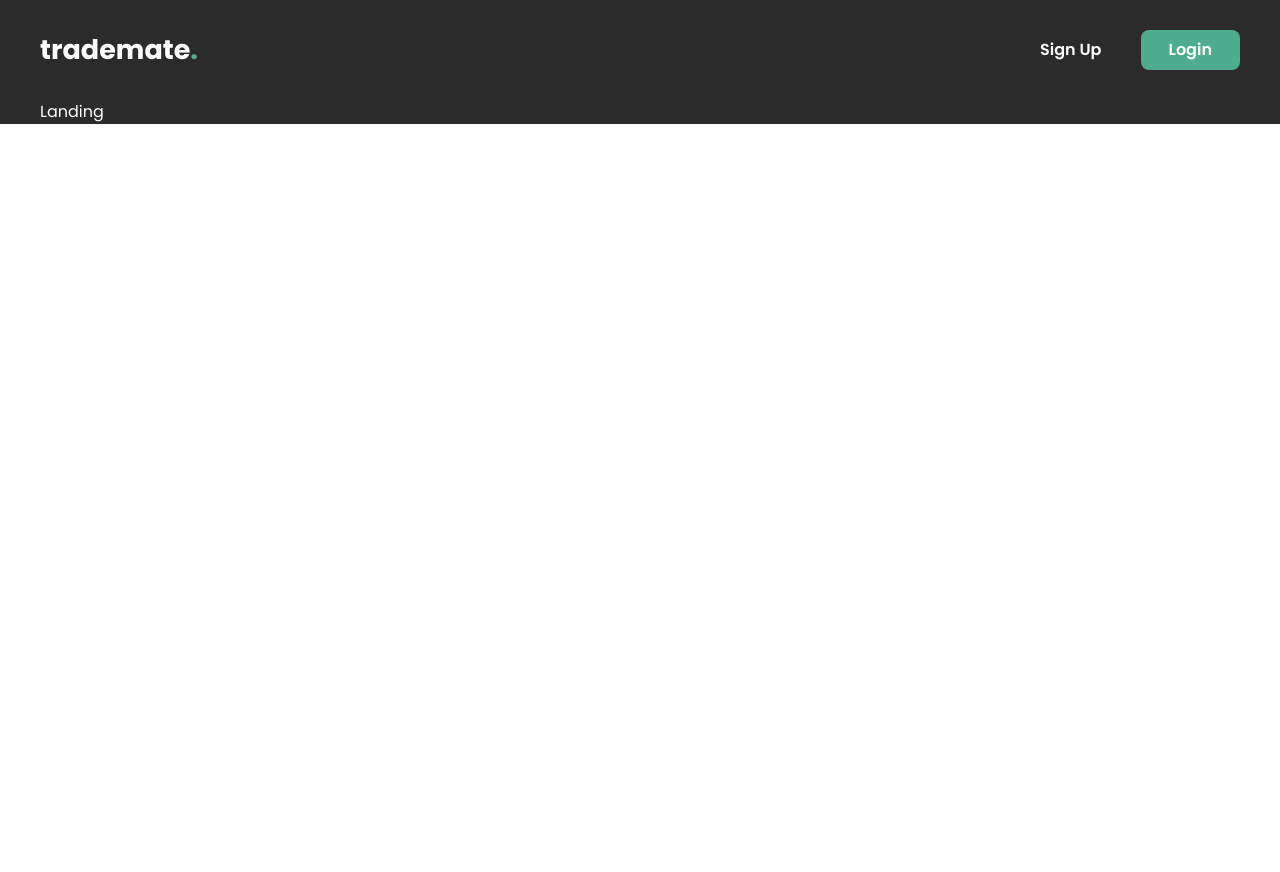
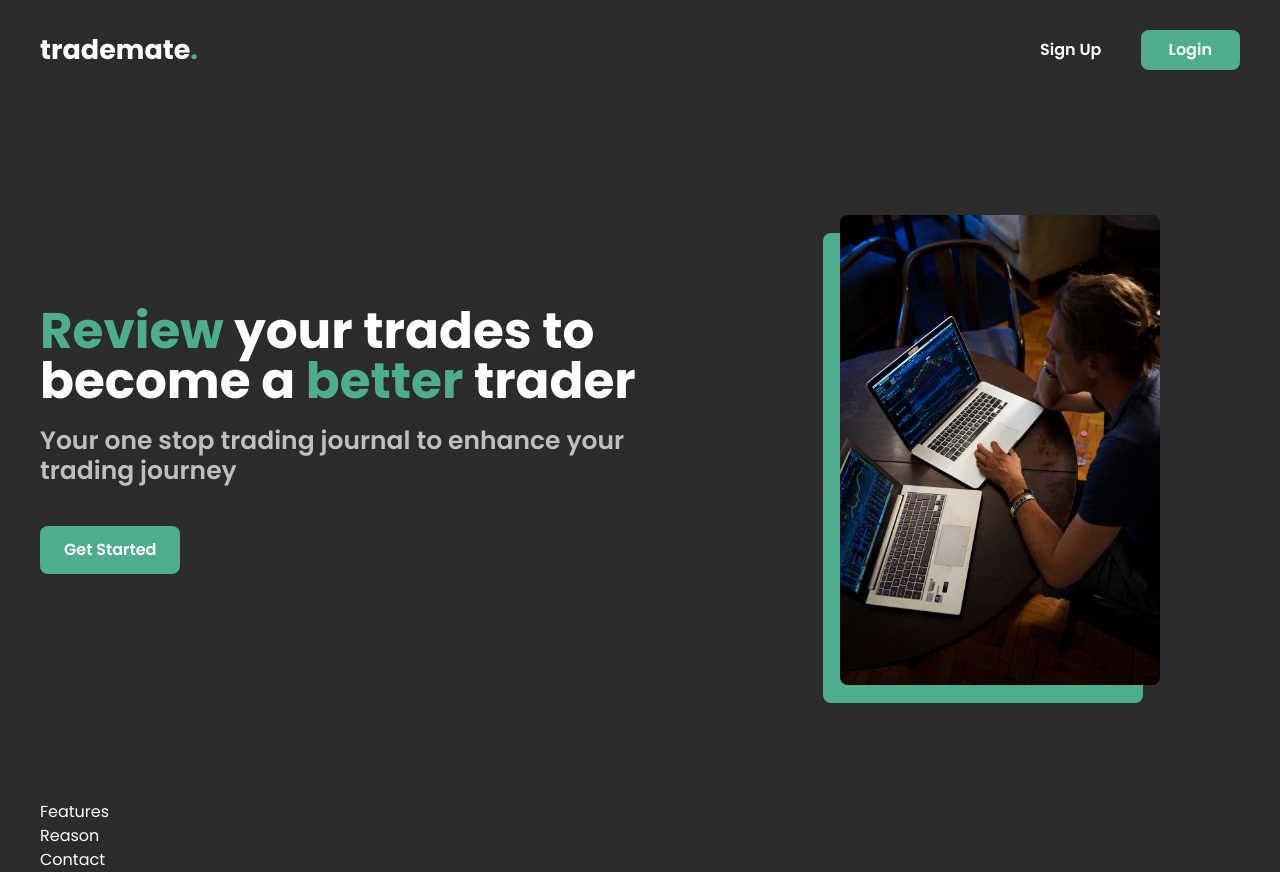
Before and after one commit to teoyi/trademate, a React (Vite) app in the folder client/: page / in a window 1280 px wide. Before the commit the page ends 800 px from the top, so only its background shows below. Built offline with nearby package versions, Linux system fonts and the light colour scheme.

Commit message:
Completed hero section

```diff
--- a/client/src/components/Home/Landing.tsx
+++ b/client/src/components/Home/Landing.tsx
@@ -1,8 +1,17 @@
 import React from 'react'
+import Contact from './comp/Contact'
+import Features from './comp/Features'
+import Hero from './comp/Hero'
+import Reason from './comp/Reason'
 
 const Landing = () => {
   return (
-    <div>Landing</div>
+    <>
+      <Hero />
+      <Features />
+      <Reason />
+      <Contact />
+    </>
   )
 }
 
--- a/client/src/components/Home/comp/Contact.tsx
+++ b/client/src/components/Home/comp/Contact.tsx
@@ -0,0 +1,9 @@
+import React from 'react'
+
+const Contact = () => {
+  return (
+    <div>Contact</div>
+  )
+}
+
+export default Contact
--- a/client/src/components/Home/comp/Features.tsx
+++ b/client/src/components/Home/comp/Features.tsx
@@ -0,0 +1,9 @@
+import React from 'react'
+
+const Features = () => {
+  return (
+    <div>Features</div>
+  )
+}
+
+export default Features
--- a/client/src/components/Home/comp/Hero.tsx
+++ b/client/src/components/Home/comp/Hero.tsx
@@ -0,0 +1,29 @@
+import React from 'react'
+import { Link } from 'react-router-dom'
+import hero from "../../../assets/hero-1.jpg"
+
+const Hero = () => {
+  return (
+    <section className='h-no-scroll-l flex flex-row justify-start items-center'>
+        <div className='flex flex-col justify-center items-start w-3/5'>
+            <h1 className='font-bold xl:text-[50px] leading-[50px] pointer-events-none xl:-mt-5 2xl:-mt-10'>
+                <span className='text-accent'>Review</span>
+                <span> your trades to<br/></span>
+                <span>become a</span>
+                <span className='text-accent'> better</span>
+                <span> trader</span>
+            </h1>
+            <p className='text-secondary-text pointer-events-none font-semibold xl:text-[25px] leading-[30px] my-5'>Your one stop trading journal to enhance your<br/> trading journey</p>
+            <Link to='/register' className='bg-accent px-6 py-3 font-semibold rounded-lg mt-5 transition ease-in-out hover:scale-105 duration-300'>Get Started</Link>
+        </div>
+        <div className='flex justify-center items-center w-2/5'>
+            <div className='z-10 xl:h-[470px] 2xl:h-[600px] xl:w-[320px] 2xl:w-[400px] rounded-lg relative overflow-hidden'>
+                <img src={hero} className="absolute"/>
+            </div>
+            <div className='bg-accent xl:w-[320px] 2xl:w-[400px] xl:h-[470px] 2xl:h-[600px] absolute z-0 rounded-lg xl:mr-[35px] xl:mt-[35px]'></div>
+        </div>
+    </section>
+  )
+}
+
+export default Hero
--- a/client/src/components/Home/comp/Reason.tsx
+++ b/client/src/components/Home/comp/Reason.tsx
@@ -0,0 +1,9 @@
+import React from 'react'
+
+const Reason = () => {
+  return (
+    <div>Reason</div>
+  )
+}
+
+export default Reason
--- a/client/src/index.css
+++ b/client/src/index.css
@@ -3,3 +3,9 @@
 @tailwind base;
 @tailwind components;
 @tailwind utilities;
+
+@layer utilities {
+  .clip-hero {
+    clip-path: inset(30px 0px 30px 0px);
+  }
+}
--- a/client/tailwind.config.js
+++ b/client/tailwind.config.js
@@ -1,7 +1,7 @@
 module.exports = {
   content: ["./src/**/*.{html,js,jsx,tsx}"],
   theme: {
-    extend: {},
+    extend: {
       colors: {
         'base': '#2B2B2B',
         'accent': '#4FAD8F',
@@ -11,6 +11,10 @@ module.exports = {
       fontFamily: {
         'poppins': ['Poppins', 'sans-serif'],
       },
+      height: {
+        'no-scroll-l': 'calc(100vh - 100px)'
+      }
+    },
   },
   plugins: [],
 }
```
Also changed, not shown: client/src/assets/hero-1.jpg (added). Lines whose indentation alone changed are shown as unchanged.
